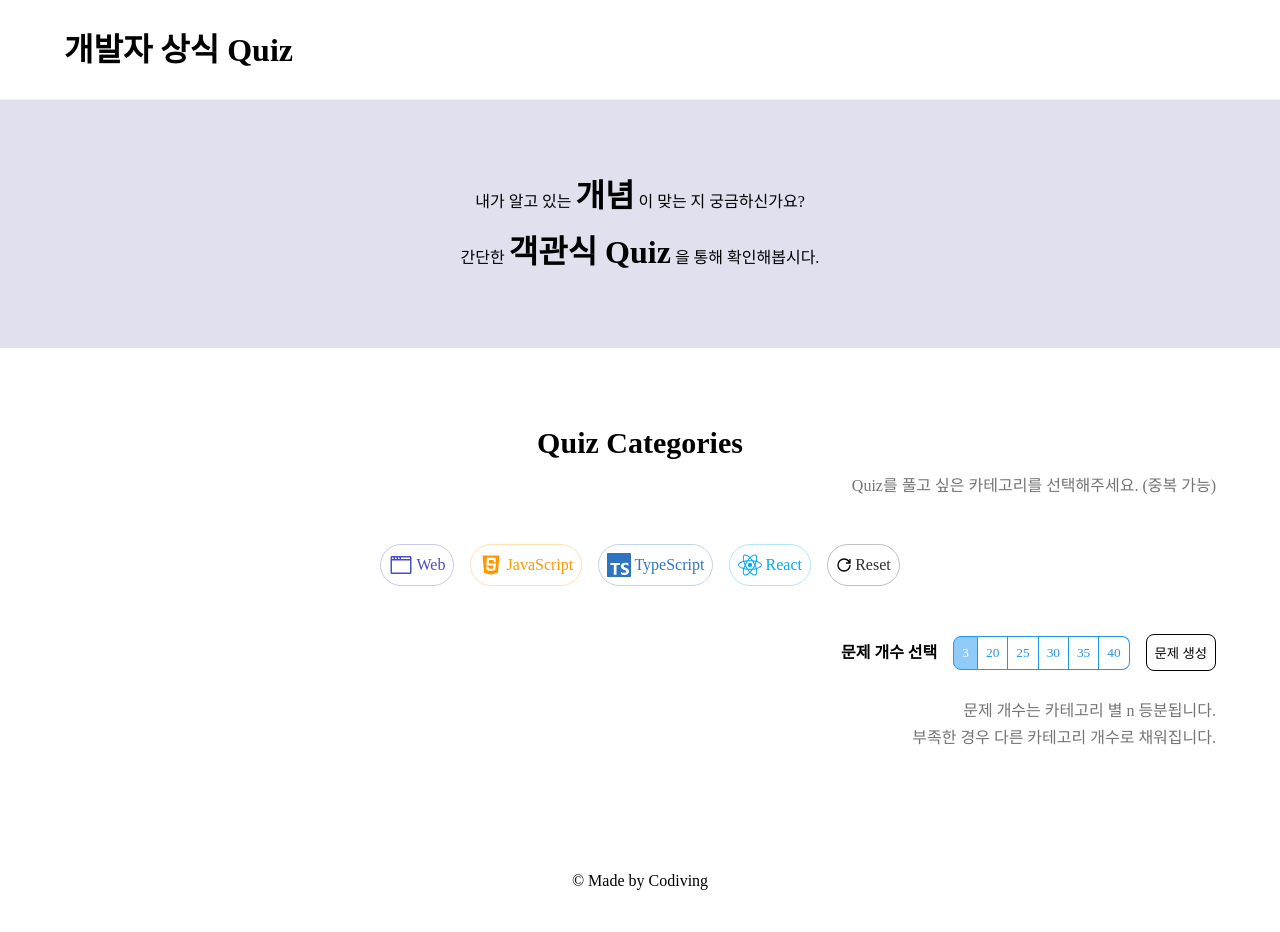
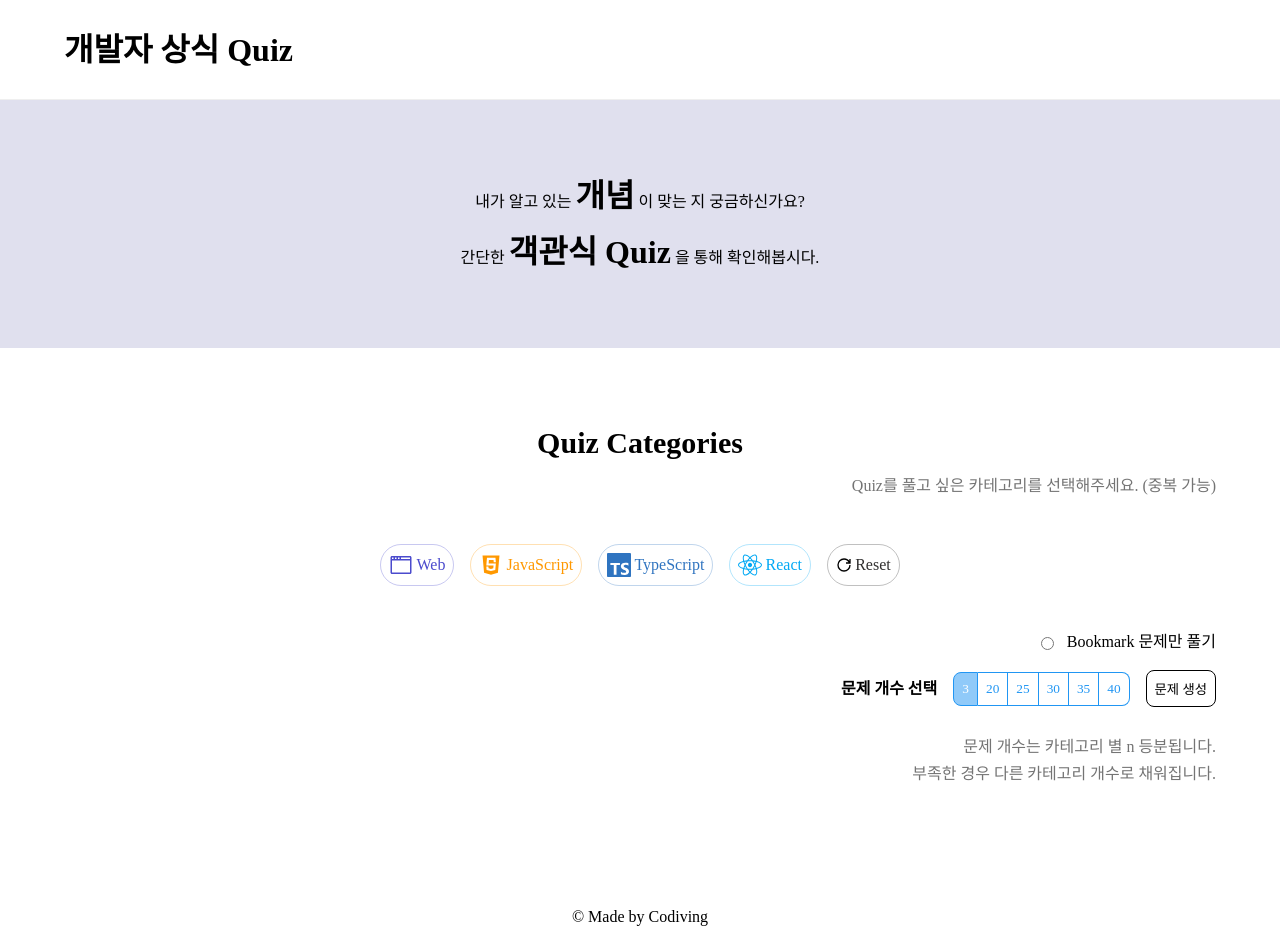
Before and after one commit to Codiving/developer-interview, a Next.js app: page / in a window 1280 px wide. Both pictures are taken after a click on the element "시작하기". Before the commit the page ends 896 px from the top, so only its background shows below. Built offline with nearby package versions, Linux system fonts and the light colour scheme; a web font is replaced by a local one.

Commit message:
Add Only Bookmarked quiz generator

```diff
--- a/pages/index.tsx
+++ b/pages/index.tsx
@@ -116,6 +116,7 @@ const Home: NextPage = () => {
   const [quizCount, setQuizCount] = useState<QuizCountsType>(QuizCounts[0]);
 
   const [display, setDisplay] = useState(initDisplay);
+  const [checked, setChecked] = useState(false);
 
   const onHandleCategories = useCallback((newCategories: ICategory[]) => {
     setCategories(newCategories);
@@ -201,6 +202,8 @@ const Home: NextPage = () => {
     setBookmarked(newBookmarked);
   }, []);
 
+  const onHandleChecked = useCallback(() => setChecked(prev => !prev), []);
+
   useEffect(() => {
     const question = localStorage.getItem("question") ?? "";
     const newBookmarked = Boolean(question) ? JSON.parse(question) : [];
@@ -222,6 +225,8 @@ const Home: NextPage = () => {
           quizCount={quizCount}
           onHandleQuizCount={onHandleQuizCount}
           onQuizGenerator={onQuizGenerator}
+          checked={checked}
+          onHandleChecked={onHandleChecked}
         />
       </AnimationContainer>
       {display.quizList && (
--- a/src/components/QuizGenerator/QuizGenerator.tsx
+++ b/src/components/QuizGenerator/QuizGenerator.tsx
@@ -8,6 +8,8 @@ interface QuizGeneratorProps {
   quizCount: QuizCountsType;
   onHandleQuizCount: (item: QuizCountsType) => void;
   onQuizGenerator: () => void;
+  checked: boolean;
+  onHandleChecked: () => void;
 }
 
 const QuizGeneratorContainer = styled("section", {
@@ -26,6 +28,24 @@ const QuizGeneratorContents = styled("div", {
     width: "90%",
     margin: "0 auto"
   };
+});
+
+const QuizBookmarkCheckConatiner = styled("div", {
+  label: "QuizBookmarkCheckConatiner"
+})(() => {
+  return {
+    display: "flex",
+    alignItems: "center",
+    justifyContent: "flex-end",
+    marginBottom: "20px",
+    gap: 10
+  };
+});
+
+const BookmarkRadioButton = styled("input", {
+  label: "BookmarkRadioButton"
+})(() => {
+  return {};
 });
 
 const QuizGeneratorButtonConatiner = styled("div", {
@@ -60,11 +80,27 @@ const QuizGeneratorDescription = styled("div", {
 });
 
 const QuizGenerator = (props: QuizGeneratorProps) => {
-  const { quizCount, onHandleQuizCount, onQuizGenerator } = props;
+  const {
+    quizCount,
+    onHandleQuizCount,
+    onQuizGenerator,
+    checked,
+    onHandleChecked
+  } = props;
 
+  console.log("checked", checked);
   return (
     <QuizGeneratorContainer>
       <QuizGeneratorContents>
+        <QuizBookmarkCheckConatiner>
+          <BookmarkRadioButton
+            type="radio"
+            readOnly
+            checked={checked}
+            onClick={onHandleChecked}
+          />
+          <Typography>Bookmark 문제만 풀기</Typography>
+        </QuizBookmarkCheckConatiner>
         <QuizGeneratorButtonConatiner>
           <Typography fontWeight={600}>문제 개수 선택</Typography>
           <QuizGeneratorButtonGroup>
```
